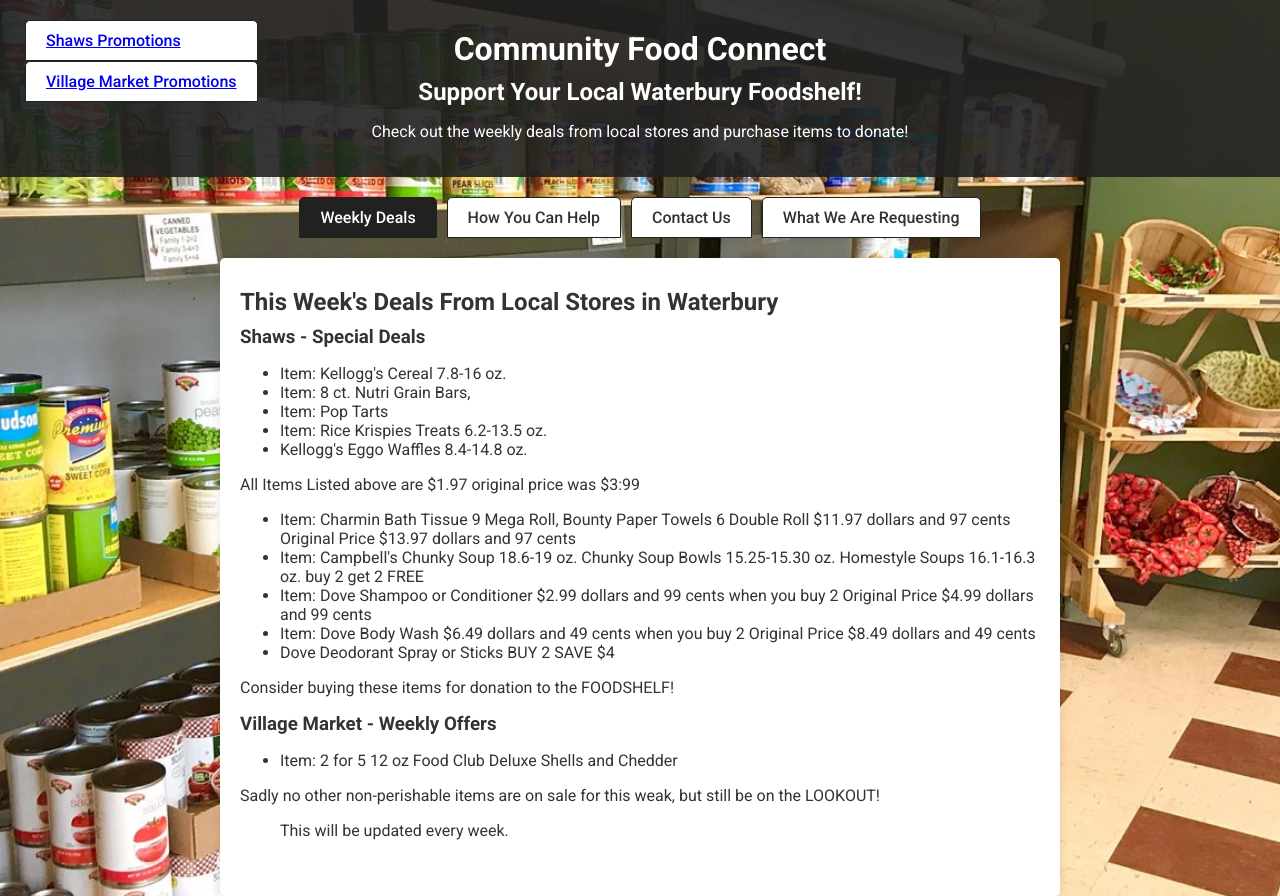
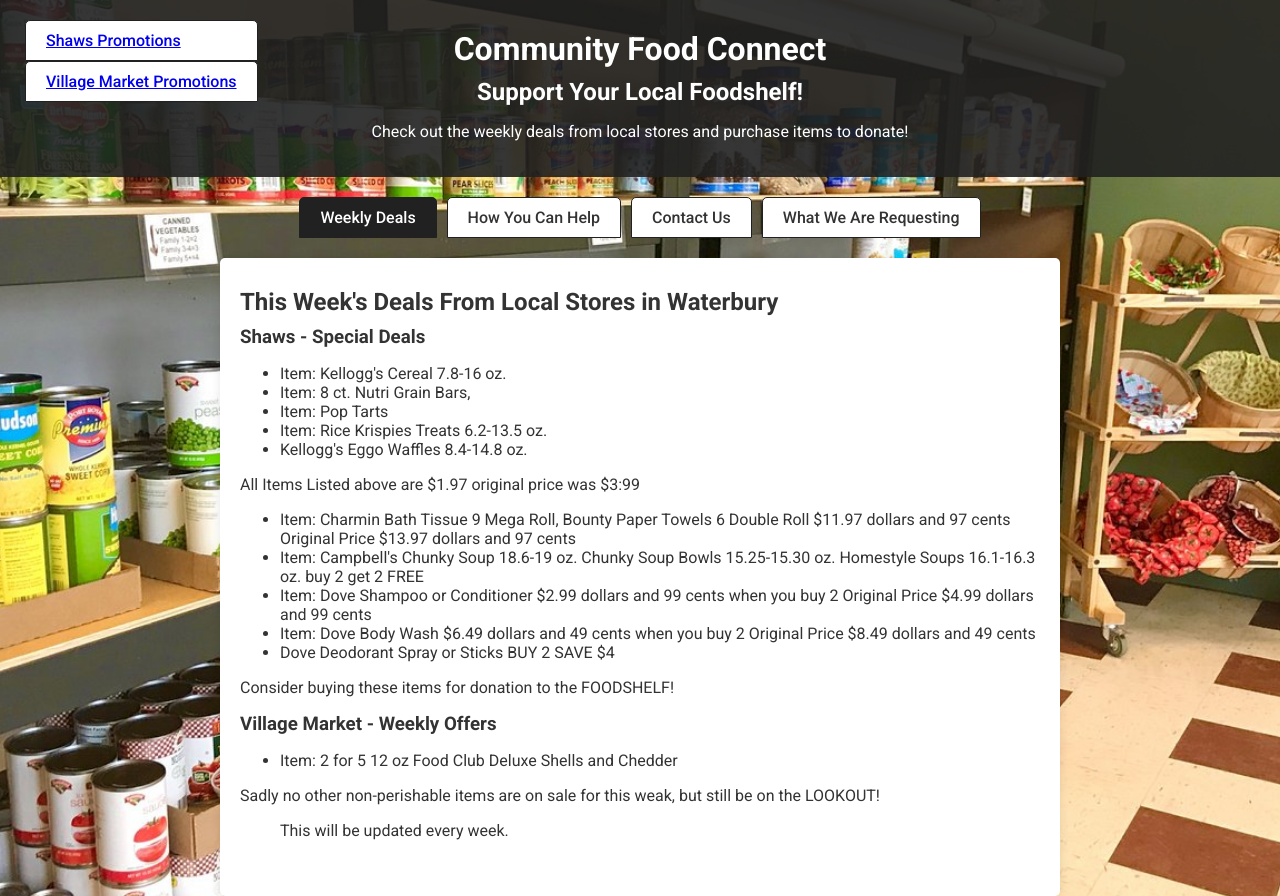
Before and after one commit to yoshwinantony123/Community_Food_Connect, a plain HTML site: page index.html in a window 1280 px wide. Shown: the top 896 px of the page. Drawn offline with Linux system fonts and the light colour scheme.

Commit message:
Update index.html

```diff
--- a/index.html
+++ b/index.html
@@ -122,7 +122,7 @@
 
 <header>
     <h1>Community Food Connect</h1>
-    <h2>Support Your Local Waterbury Foodshelf!</h2>
+    <h2>Support Your Local Foodshelf!</h2>
     <p>Check out the weekly deals from local stores and purchase items to donate!</p>
 </header>
 
```
